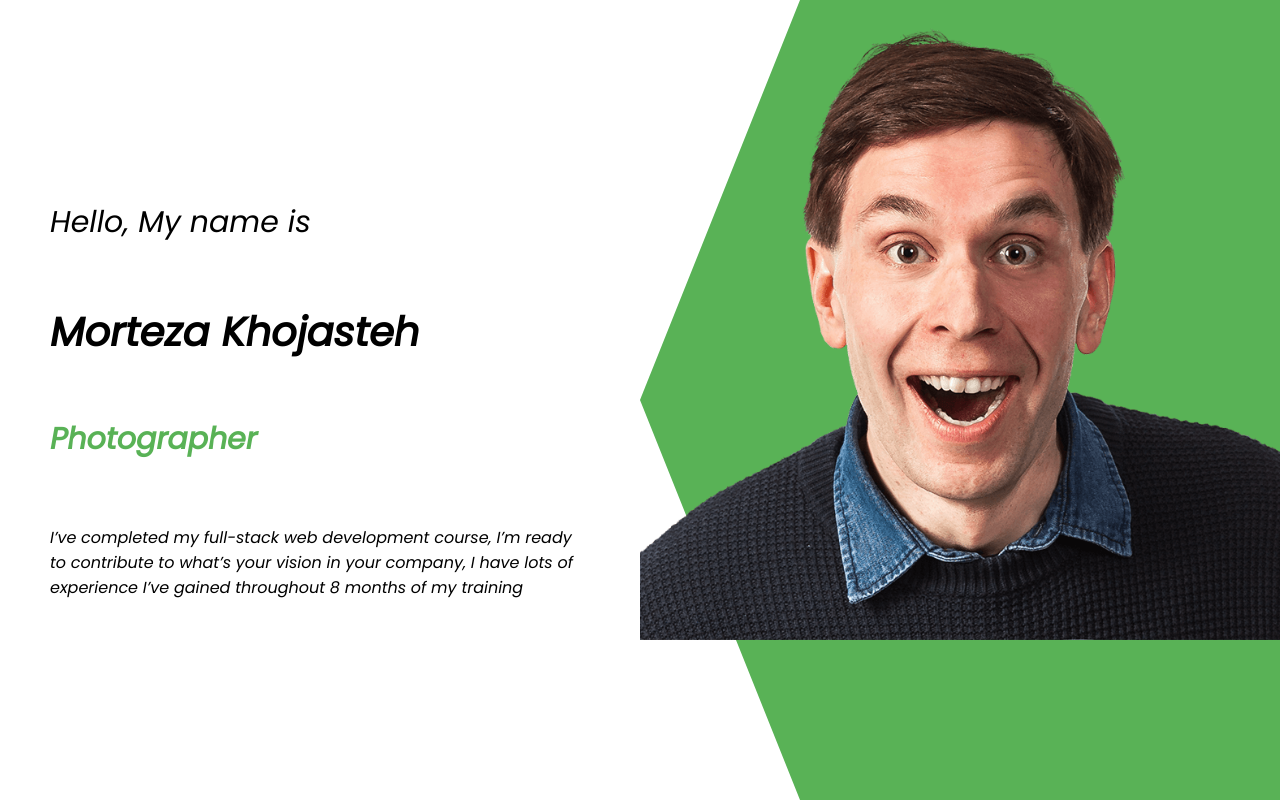
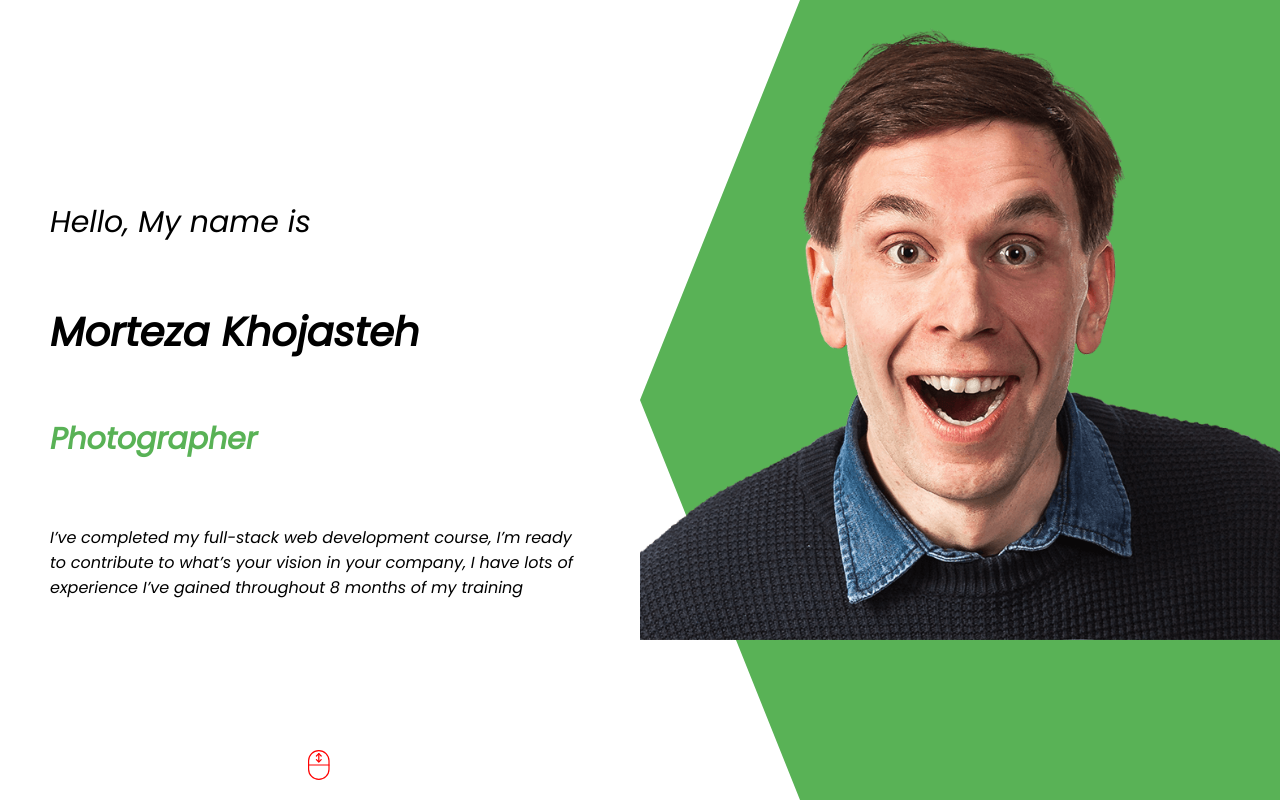
Before and after one commit to Morteza-Khojasteh/Portfolio, a React (Create React App) app: page / in a window 1280 px wide. Built offline with nearby package versions, Linux system fonts and the light colour scheme.

Commit message:
feat: add SVG and scroll style

```diff
--- a/src/components/intro/Intro.jsx
+++ b/src/components/intro/Intro.jsx
@@ -22,6 +22,62 @@ const Intro = () => {
             experience I’ve gained throughout 8 months of my training
           </p>
         </div>
+        <svg
+          width="75"
+          height="75"
+          viewBox="0 0 75 75"
+          fill="none"
+          stroke="red"
+          className="intro-scroll"
+          xmlns="http://www.w3.org/2000/svg"
+        >
+          <g id="scroll">
+            <path
+              id="Vector"
+              d="M40.5 15L34.5 9L28.5 15"
+              stroke-width="3"
+              stroke-miterlimit="10"
+              stroke-linecap="round"
+              stroke-linejoin="round"
+            />
+            <path
+              id="Vector_2"
+              d="M28.5 24L34.5 30L40.5 24"
+              stroke-width="3"
+              stroke-miterlimit="10"
+              stroke-linecap="round"
+              stroke-linejoin="round"
+            />
+            <g id="Group">
+              <path
+                id="Vector_3"
+                d="M9 37.5H60"
+                stroke-width="3"
+                stroke-miterlimit="10"
+                stroke-linecap="round"
+                stroke-linejoin="round"
+              />
+            </g>
+            <path
+              id="Vector_4"
+              d="M34.5 27V9"
+              stroke-width="2.9895"
+              stroke-miterlimit="10"
+              stroke-linecap="round"
+              stroke-linejoin="round"
+            />
+            <g id="Group_2">
+              <path
+                id="Vector_5"
+                d="M9 27C9 12.918 20.418 1.5 34.5 1.5C48.5859 1.5 60 12.918 60 27C60 29.8906 60 45.1094 60 48C60 62.082 48.5859 73.5 34.5 73.5C20.418 73.5 9 62.082 9 48C9 45.1094 9 29.8906 9 27Z"
+                stroke-width="3"
+                stroke-miterlimit="10"
+                stroke-linecap="round"
+                stroke-linejoin="round"
+              />
+            </g>
+          </g>
+        </svg>
       </div>
       <div className="intro-right">
         <div className="intro-bg"></div>
--- a/src/components/intro/intro.css
+++ b/src/components/intro/intro.css
@@ -60,6 +60,12 @@
   align-items: center;
 }
 
+.intro-scroll{
+    width: 30px;
+    height: 30px;
+    position: absolute;
+    bottom: 20px;
+}
 .intro-img {
   width: 100%;
   height: 80%;
```
